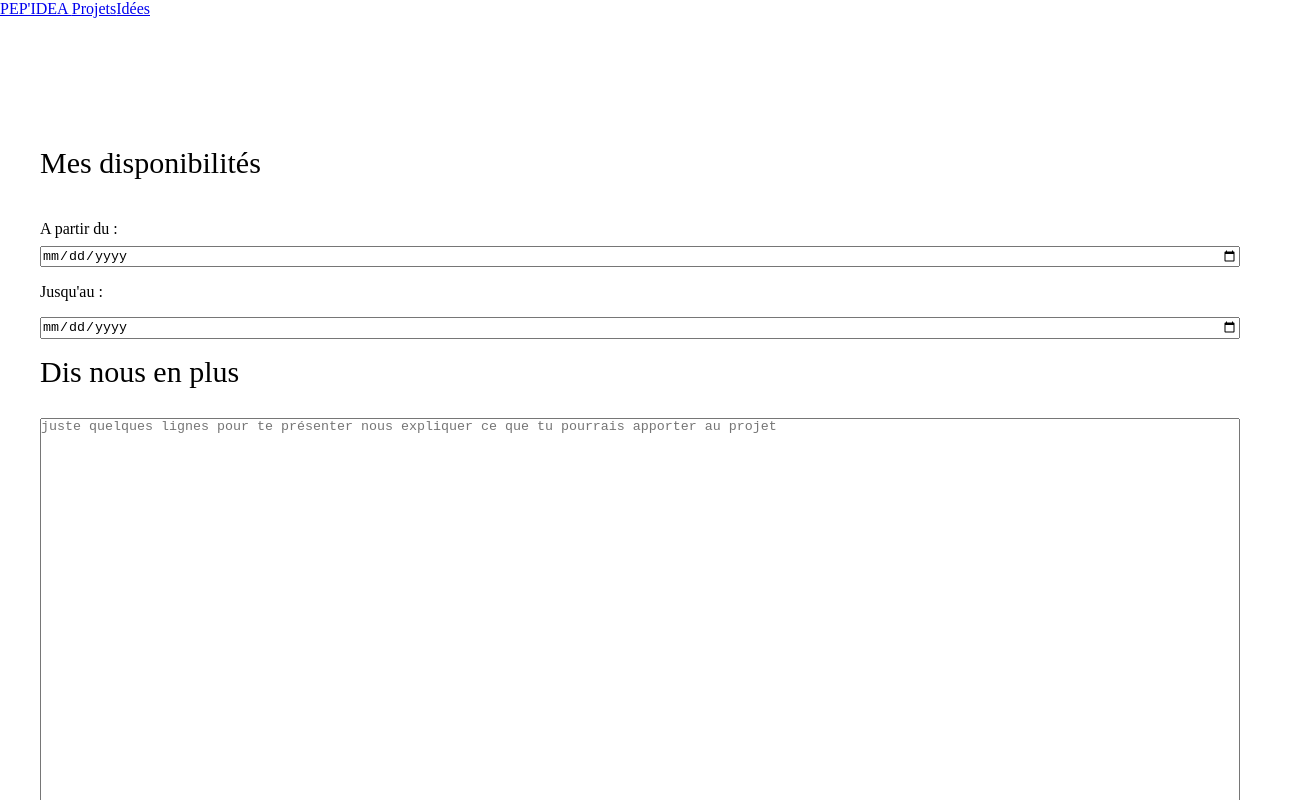
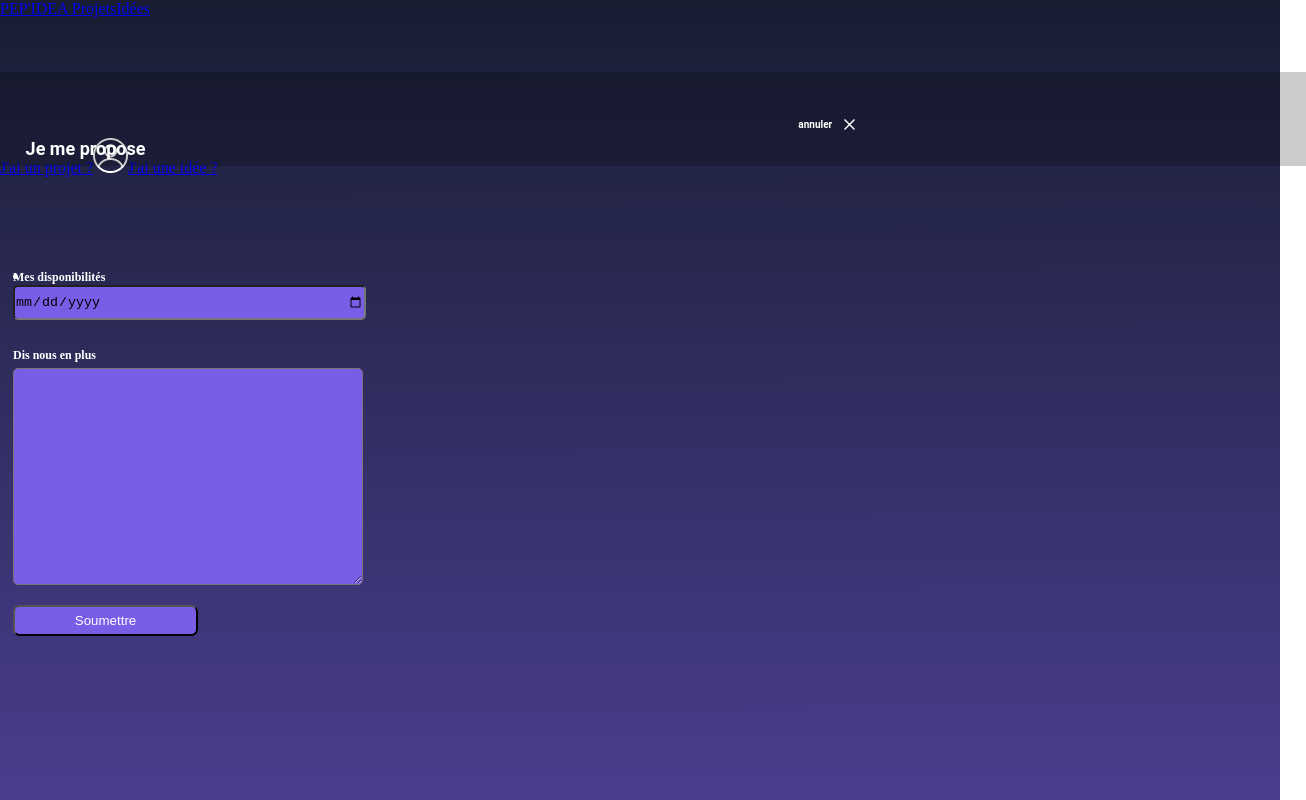
Before and after one commit to WildCodeSchool/remote-fr-q2p3-digico-front, a React (Create React App) app: page /contribution in a window 1280 px wide. Shown: the top 800 px of the page, 1306 px wide, since content can reach past the window. Built offline with nearby package versions, Linux system fonts and the light colour scheme; no server answers.

Commit message:
contrib_css_ok

```diff
--- a/src/pages/Contribution.css
+++ b/src/pages/Contribution.css
@@ -1,69 +1,124 @@
-.form_contrib{
-display: flex;
-flex-direction: column;
-margin-top: 120px;
-margin-left: 5vh;
-margin-right: 5vh;
+.container_contribution{
+    background: linear-gradient(179.88deg,#181D32 0.1%, #795DE7 195.3%) no-repeat center fixed;
+    width: 100%;
+    height: 100%;
+    padding-bottom: 200%;
+    display: flex;
+    flex-direction: column;
 }
 
-.dispo_contrib{
-margin-top: 1vh;
-font-size: 30px;
-margin-bottom: 2vh;
-text-align: left;
+.header_projet_contrib{
+    position: absolute;
+    width: 100%;
+    height: 30px;
+    padding-left: 2%;
+    padding-top: 5%;
+    top: 9%;
+    font-family: "Roboto";
+    font-style: normal;
+    font-weight: bold;
+    font-size: 18px;
+    line-height: 26px;
+    background:rgba(0, 0, 0, 0.2);
+    color: #FFFFFF;
+}
+
+.annuler_contrib{
+    position: absolute;
+    width: 37px;
+    height: 10px;
+    margin-left: 50%;
+    text-decoration: none;
+    font-family: "Roboto";
+    font-style: normal;
+    font-weight: bold;
+    font-size: 10px;
+    line-height: 12px;
+    color: #FFFFFF;
+    margin: left 80px ;
+    top: 50%;
+
+}
+
+.croix_annuler_contrib{
+    position: absolute;
+    width: 11px;
+    height: 11px;
+    margin-left: 32%;
+  color: #FFFFFF;
+
+}
+
+.form_contrib{
+    display: flex;
+    flex-direction: column;
+    margin-top: 120px;
+
+}
+.project_titles_jmpropose{
+    position: absolute;
+    width: 206px;
+    height: 20px;
+    left: 13px;
+    margin-top: 10%;
+    font-family: "Montserrat";
+    font-style: normal;
+    font-weight: bold;
+    font-size: 16px;
+    line-height: 20px;
+    color: #FFFFFF;
 }
 
 .dispo_contrib_start{
-margin-top: 3vh;
-margin-bottom: 1vh;
-text-align: left;
+    position: absolute;
+    width: 206px;
+    height: 15px;
+    top: 20%;
+    font-family: "Montserrat";
+    font-style: normal;
+    font-weight: bold;
+    font-size: 12px;
+    line-height: 15px;
+    color: #FFFFFF;
 }
+.date_contrib{
+    position: absolute;
+    width: 349px;
+    height: 31px;
+    top: 95%;
+    background: #795DE7;
+    border-radius: 5px;
 
-.dispo_contrib_end{
-margin-top: 2vh;
-margin-bottom: 2vh;
-text-align: left;
 }
 
 .title_desc_contrib{
-margin-top: 2vh;
-margin-bottom: 3vh;
-text-align: left;
-font-size: 30px;
+    position: absolute;
+    width: 212.98px;
+    height: 15px;
+    margin-top: 30%;
+    font-family: "Montserrat";
+    font-style: normal;
+    font-weight: bold;
+    font-size: 12px;
+    line-height: 15px;
+    color: #FFFFFF;
 }
 
 .description_contribution{
-margin-top: 5px;
-padding-bottom: 80%;
-text-align: justify;
-/* text-shadow: ;     */
+    position: absolute;
+    width: 348px;
+    height: 215px;
+    margin-top: 40%;
+    background: #795DE7;
+    border-radius: 5px;
 }
 
 .button_submit_contrib{
-margin-top:15%;
-margin-left: auto;
-margin-right: auto;
-text-align: center;
-color: rgb(255, 255, 255);
-font-size: 12px;
-line-height: 11px;
-padding: 20px;
-border-radius: 50px;
-font-family: Georgia, serif;
-font-weight: normal;
-text-decoration: none;
-font-style: normal;
-font-variant: normal;
-text-transform: none;
-background-image: linear-gradient(to right, rgb(49, 55, 59) 0%, rgb(36, 38, 39) 50%, rgb(94, 95, 95) 100%);
-box-shadow: rgb(143, 142, 142) 5px 5px 15px 5px;
-border: 2px solid rgb(209, 207, 207);
-display: inline-block;}
-
-.myButton:hover {
-background: #000000;
+    position: absolute;
+    width: 185px;
+    height: 31px;
+    margin-top: 155%;
+    background: #795DE7;
+    border-radius: 6.60714px;
+    color: #FFFFFF;
 }
-
-.myButton:active {
-background: #070707;
-}
--- a/src/pages/Contribution.jsx
+++ b/src/pages/Contribution.jsx
@@ -1,27 +1,49 @@
-import React from 'react'
+import {useState, useEffect} from 'react'
 import Header from '../components/Header'
-// import {Link} from 'react-router-dom'
+import {Link} from 'react-router-dom'
 import "./Contribution.css"
 import Footer from '../components/footer/Footer'
+import Vector from '../../src/Assets/Vector.png'
+import axios from 'axios'
 
 
 
-function Contribution() {
+function Contribution(props) {
+    const projectId = props.match.params.id
+    const [project, setProject] = useState({});
+
+    useEffect(() => {
+        axios
+        .get(`http://localhost:8000/api/projects/projectowner/${projectId}`)
+        .then((res) => {
+            setProject(res.data)
+            console.log(res)
+        })
+
+    }, [projectId])
+
     return (
-        <div>
-            <Header/>
+        <div className="container_contribution">
+            <Header />
+           <div className="header_projet_contrib">
+            Je me propose
+
+            <Link to='/liste-projet' className="annuler_contrib">annuler<img className="croix_annuler_contrib" src={Vector} alt="" /></Link>
+
+            </div>
             <div className="form_contrib">
-            <label className="dispo_contrib"> Mes disponibilités</label>
-            <label className="dispo_contrib_start"> A partir du :</label>
+            <div className="project_titles_jmpropose">
+                    <li>{project.title}</li>
+            <label className="dispo_contrib_start"> Mes disponibilités</label>
             <input className="date_contrib" type="date" />
-            <label className="dispo_contrib_end">Jusqu'au :</label>
-            <input className="date_contrib" type="date" />
+
             <label className="title_desc_contrib">Dis nous en plus</label>
-            <textarea className="description_contribution" type="textarea"  placeholder="juste quelques lignes pour te présenter nous expliquer ce que tu pourrais apporter au projet "/>
-            <button className="button_submit_contrib">JE ME PROPOSE</button>
+            <textarea className="description_contribution" type="textarea"/>
+            <button className="button_submit_contrib">Soumettre</button>
 
             </div>
             <Footer/>
+        </div>
         </div>
 
     )
--- a/src/pages/Project/DetailsProject.jsx
+++ b/src/pages/Project/DetailsProject.jsx
@@ -17,7 +17,7 @@ function DetailsProject(props) {
 
     useEffect(() => {
         axios
-        .get(`http://localhost:8000/api/projects/${projectId}`)
+        .get(`http://localhost:8000/api/projects/projectowner/${projectId}`)
         .then((res) => {
             setProject(res.data)
             setClaps(res.data.claps)
```
